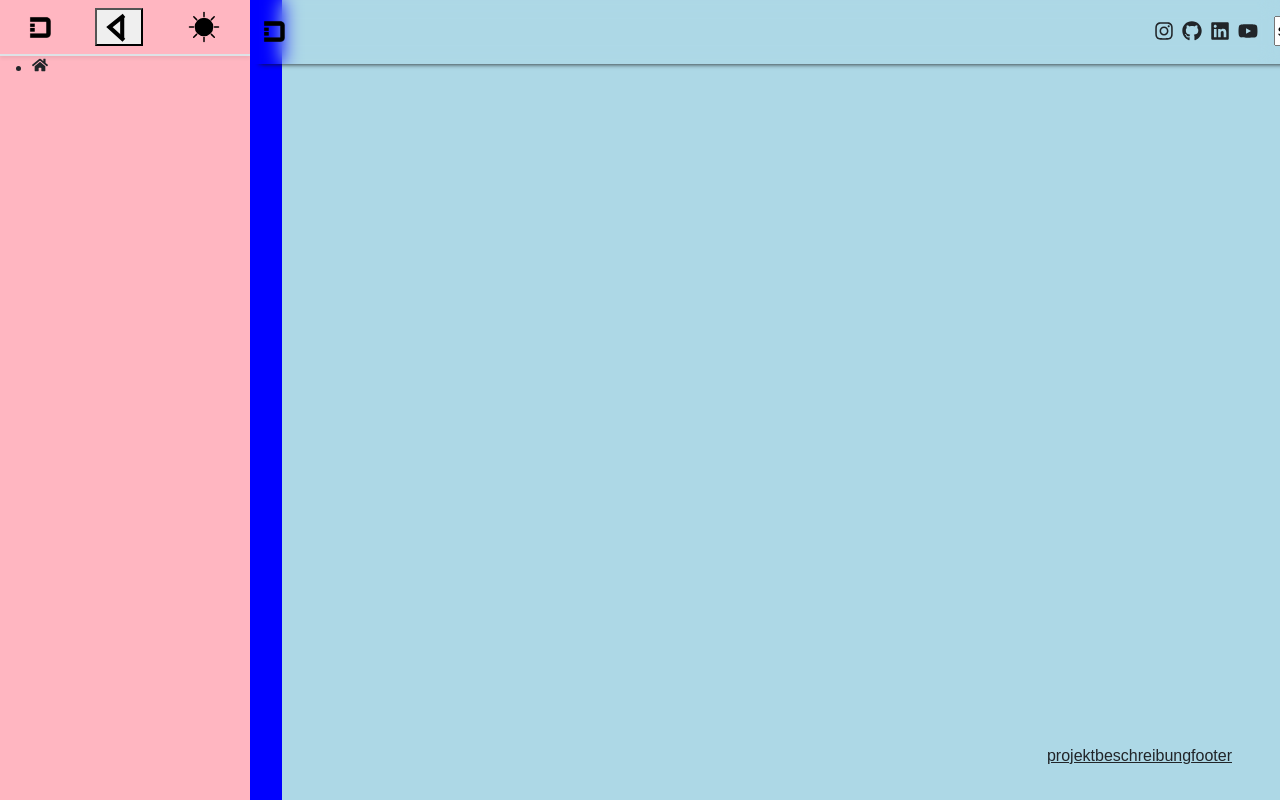
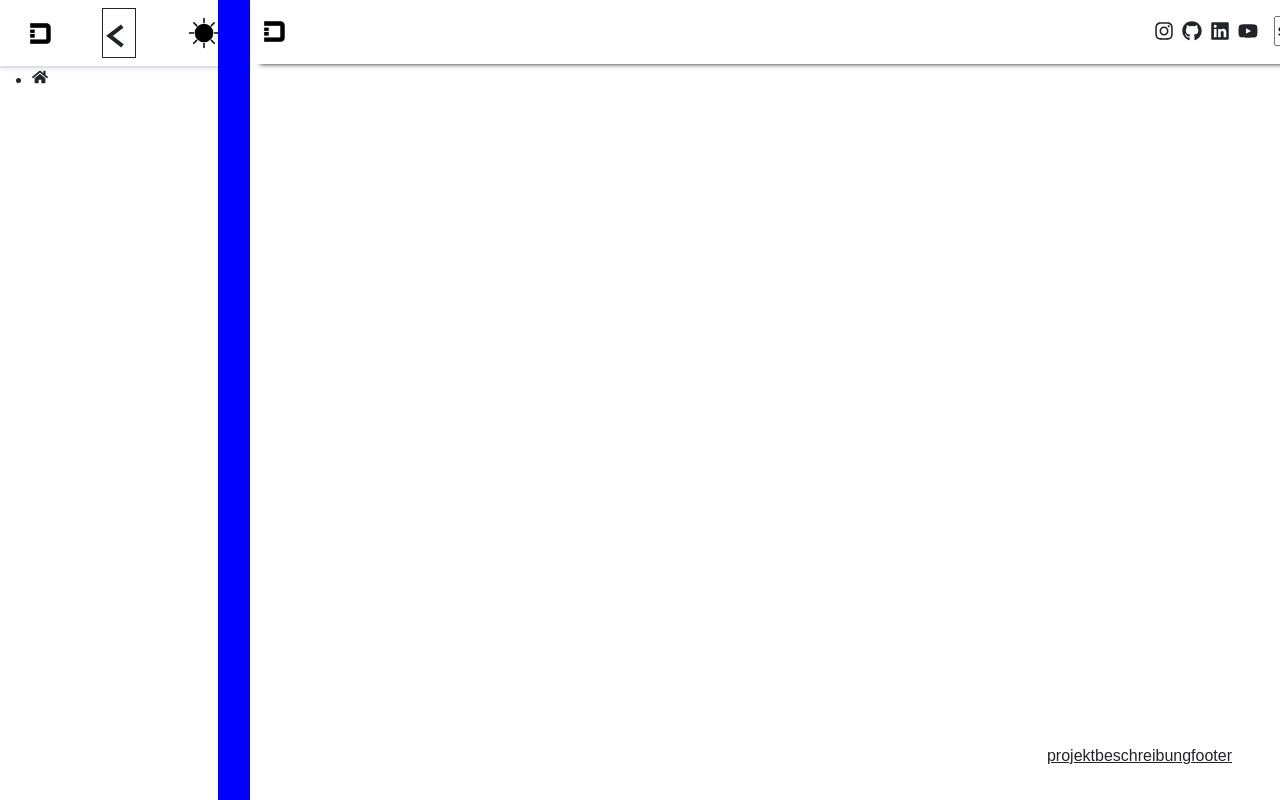
Before and after one commit to dmsosa/fcc-frontend, a React (Vite) app: page /fcc-frontend/06 in a window 1280 px wide. Built offline with nearby package versions, Linux system fonts and the light colour scheme.

Commit message:
fix theme toggler

```diff
--- a/src/components/Sidebar/Sidebar.tsx
+++ b/src/components/Sidebar/Sidebar.tsx
@@ -9,7 +9,7 @@ export default function Sidebar () {
     // const resizerRef = useRef<HTMLAnchorElement | null>(null);
     // const draggingRef = useRef(false);
 
-    const { isResizing, setIsResizing, expanded, setExpanded, setWidthLS, minWidth, maxWidth, appWrapperRef } = useSidebarContext();
+    const { isResizing, setIsResizing, expanded, setExpanded, setWidthLS, minWidth, widthCheckedInLS, maxWidth, appWrapperRef } = useSidebarContext();
     const containerClass = `sidebar-container ${expanded ? 'sidebar-container--expanded':''}`;
 
     const onMouseDown = (e: React.MouseEvent<HTMLAnchorElement> ) => {
@@ -68,7 +68,9 @@ export default function Sidebar () {
             }
 
             const clampedWidth = Math.min(maxWidth, Math.max(minWidth, clientX));
-            console.log(clampedWidth, appWrapper)
+            setExpanded(true);
+            setWidthLS(clampedWidth);
+            console.log(widthCheckedInLS);
             appWrapper.style.setProperty('--sidebar-width', `${clampedWidth}px`);
             appWrapper.style.setProperty('--main-content-width', `calc(100% - ${clampedWidth}px)`);
 
--- a/src/components/Sidebar/SidebarToggler.tsx
+++ b/src/components/Sidebar/SidebarToggler.tsx
@@ -1,3 +1,4 @@
+import type { MouseEvent } from "react";
 import { useSidebarContext } from "../../context/sidebarContext";
 
 export function SidebarToggler() {
@@ -5,33 +6,35 @@ export function SidebarToggler() {
     const { setIsResizing, expanded, setExpanded, widthCheckedInLS, appWrapperRef } = useSidebarContext();
 
 
-    const handleExpanded = () => {
+    const handleExpanded = (e: MouseEvent<HTMLAnchorElement>) => {
+        e.preventDefault();
         const appWrapper = appWrapperRef.current;
         if (!appWrapper) return;
         let newWidth: number;
+        console.log(expanded);
+        console.log(widthCheckedInLS);
         if (!expanded) {
+          setExpanded(true);
+          newWidth = widthCheckedInLS;
+        } else {
           setExpanded(false);
           newWidth = 96;
-        } else {
-          setExpanded(true);
-          newWidth = widthCheckedInLS;
         }
         appWrapper.style.setProperty('--sidebar-width', `${newWidth}px`);
         appWrapper.style.setProperty('--main-content-width',`calc(100% - ${newWidth}px)`);
         setIsResizing(false);
     }
     return (
-        <button className={`sidebar-toggler ${expanded ? 'sidebar-closer' : 'sidebar-opener'}`} onClick={handleExpanded}>
+        <a role="button" aria-label="sidebar-toggler" aria-expanded={expanded} className={`themed-border border-1 themed-bg py-0 px-0 sidebar-toggler ${expanded ? 'sidebar-toggler--close' : 'sidebar-toggler--open'}`} onClick={handleExpanded}>
             <SVGArrow></SVGArrow>
-        </button>
+        </a>
     )
 }
 
-function SVGArrow ({attributes = { viewBox: "0 0 500 500", width: "2rem", height: "2rem"}}: {attributes?: React.SVGAttributes<SVGElement>}) {
+function SVGArrow ({attributes = { viewBox: "0 0 500 500"}}: {attributes?: React.SVGAttributes<SVGElement>}) {
   return (
     <svg xmlns="http://www.w3.org/2000/svg" {...attributes}>
       <path id="line1"></path>
-      <path id="line2"></path>
     </svg>
   )
 };
--- a/src/components/Widgets/BrandLogo.tsx
+++ b/src/components/Widgets/BrandLogo.tsx
@@ -1,20 +1,23 @@
 import whiteLogo from "../../assets/img/logo.png";
 import blackLogo from "../../assets/img/logo-black.png"
+import { useThemeContext } from "../../context/themeContext";
 import { useEffect, useState } from "react";
-import { useThemeContext } from "../../context/themeContext";
 
 function BrandLogo({ expanded=false }: { expanded?: boolean}) {
+    const { theme } = useThemeContext();
+    const [logo, setLogo ] = useState(theme === 'dark' ? blackLogo : whiteLogo);
+    useEffect(() => {
+        console.log('theme:', theme);
+        if (theme === 'dark') {
+            setLogo(whiteLogo);
+        } else {
+            setLogo(blackLogo);
 
-    const { theme } = useThemeContext();
-    const [ logo, setLogo ] = useState(blackLogo);
-
-    useEffect(() => {
-        if ( theme === 'light' ) {
-            setLogo(blackLogo);
-        } else {
-            setLogo(whiteLogo);
         }
     }, [theme])
+    //check theme iin localStorage
+    //theme is dark
+    //theme is Dark
     return (
         <a className="logo link">
             <img src={logo}></img>
--- a/src/components/Widgets/SectionButtons.tsx
+++ b/src/components/Widgets/SectionButtons.tsx
@@ -1,6 +1,6 @@
 import { useState } from "react";
 import { FaHome } from "react-icons/fa";
-import type { TIconLink } from "../Sidebar/Sidebar";
+import type { TIconLink } from "./IconList";
 
 type TSection = "projekt" | "beschreibung" | "footer";
 const sections: TSection[] = ["projekt", "beschreibung", "footer"];
@@ -28,7 +28,7 @@ const icons: TIconLink[] = [
 ]
 function SectionButtons() {
     const [targetSection, setTargetSection] = useState<TSection>('projekt');
-    console.log(icons)
+    if(!icons) return;
     return (
         <nav id="section-nav" className="section-nav">
             <ul className={'links-ul links-ul-vertical'}>
--- a/src/components/Widgets/ThemeToggler.tsx
+++ b/src/components/Widgets/ThemeToggler.tsx
@@ -1,25 +1,31 @@
 import { type MouseEvent } from "react";
 import { useThemeContext } from "../../context/themeContext";
-import useToggler from "../../hooks/useToggler";
 
 export default function ThemeToggler ({ svgAttributes } : { svgAttributes?: React.SVGAttributes<SVGSVGElement> }) {
 
     const { theme, setThemeToContextAndDocument } = useThemeContext();
-    const [ active, toggleActive ] = useToggler(theme === "dark");
+            console.log('rendered');
 
     const toggleButtonAndThemeContext = (e: MouseEvent<HTMLButtonElement>) => {
         e.preventDefault();
-
-        if (active) {
+        if (theme === "dark") {
             setThemeToContextAndDocument('light');
         } else {
             setThemeToContextAndDocument('dark');
         }
-        toggleActive();
     }
+    //active is false
+    //theme changes to light, themeToggler re render
+    //theme is dark
+    //changed theme to dark again, brandLogo re render
+    //changed active to true
+    //toggler re renders, theme is dark
+    //active is true
+    //
+
     return (
     <button
-  className={`theme-toggle ${active ? 'theme-toggle--toggled':''}`}
+  className={`theme-toggle ${theme === "dark" ? 'theme-toggle--toggled':''}`}
   type="button"
   title="Toggle theme"
   aria-label="Toggle theme"
--- a/src/scss/components/_sidebar.scss
+++ b/src/scss/components/_sidebar.scss
@@ -3,7 +3,6 @@
     height: 100vh;
     position: relative;
     transition: width 0.4s ease, opacity 0.4s ease, visibility 0.4s ease;
-    background-color: lightpink;
     &--expanded {
         opacity: 1;
         visibility: visible;
@@ -13,7 +12,7 @@
         top: 0;
         bottom: 0;
         right: 0;
-        left: 100%;
+        left: auto;
         width: 2rem;
         background-color: blue;
         cursor: col-resize;
@@ -39,7 +38,11 @@
 // }
 
 .sidebar-toggler {
+    font-size: 2rem;
+
     svg {
+        width: 1em;
+        height: 1em;
         fill: transparent;
         stroke-width: 4rem;
         stroke: currentColor;
@@ -57,13 +60,31 @@
             d: path("M 300 100 L 300 424.365");
         }
     }
-    &:hover {
+    &--close {
         svg {
             path#line1 {
-                d: path("M 183.244 444.96 L 401.069 259.393 L 191.024 59.163");
+                d: path("M 303.997 403.284 L 101.858 246.569 L 301.091 95.495");
             }
-            path#line2 {
-                d: path("M 233.127 100 L 232.059 99.11");
+        }
+        &:hover {
+            svg {
+                path#line1 {
+                    d: path("M 354.222 459.92 L 62.32 257.255 L 350.247 46.339");
+                }
+            }
+        }
+    }
+    &--open {
+        svg {
+            path#line1 {
+                d: path("M 197.136 406.49 L 401.068 251.912 L 199.573 99.77");
+            }
+        }
+        &:hover {
+            svg {
+                path#line1 {
+                    d: path("M 199.273 458.852 L 444.881 257.255 L 202.779 55.957");
+                }
             }
         }
     }
--- a/src/scss/styles.scss
+++ b/src/scss/styles.scss
@@ -63,7 +63,6 @@ $spacers: map-merge((6: $spacer * 6, 15: $spacer * 15), $spacers);
     --footer-height: 100vh;
     --backdrop-blur: 0.6rem;
     --border-width: 0.25rem;
-
 }
 // 9. custom code
 
@@ -96,8 +95,6 @@ body {
     display: grid;
     grid-template-columns: [full-start] var(--margin-left-width, var(--margin-width)) [content-start] var(--content-width) [content-end] var(--margin-right-width, var(--margin-width)) [full-end];
     width: 100%;
-    background-color: lightblue;
-
 }
 @keyframes animateStroke {
     to {
--- a/src/scss/variables/_custom_variables.scss
+++ b/src/scss/variables/_custom_variables.scss
@@ -16,6 +16,8 @@
 //     src: url('../assets/fonts/PixelifySans-SemiBold.ttf');
 // };
 
+$btn-hover-bg: red;
+$btn-active-bg: blue;
 $link-transition-duration: 0.2s;
 $primary: #65ff65;
 $secondary: #dbdbdb;
```
Also changed, not shown: src/assets/css/styles.css, 1 other file (tests, documents, lock files or other folders).
